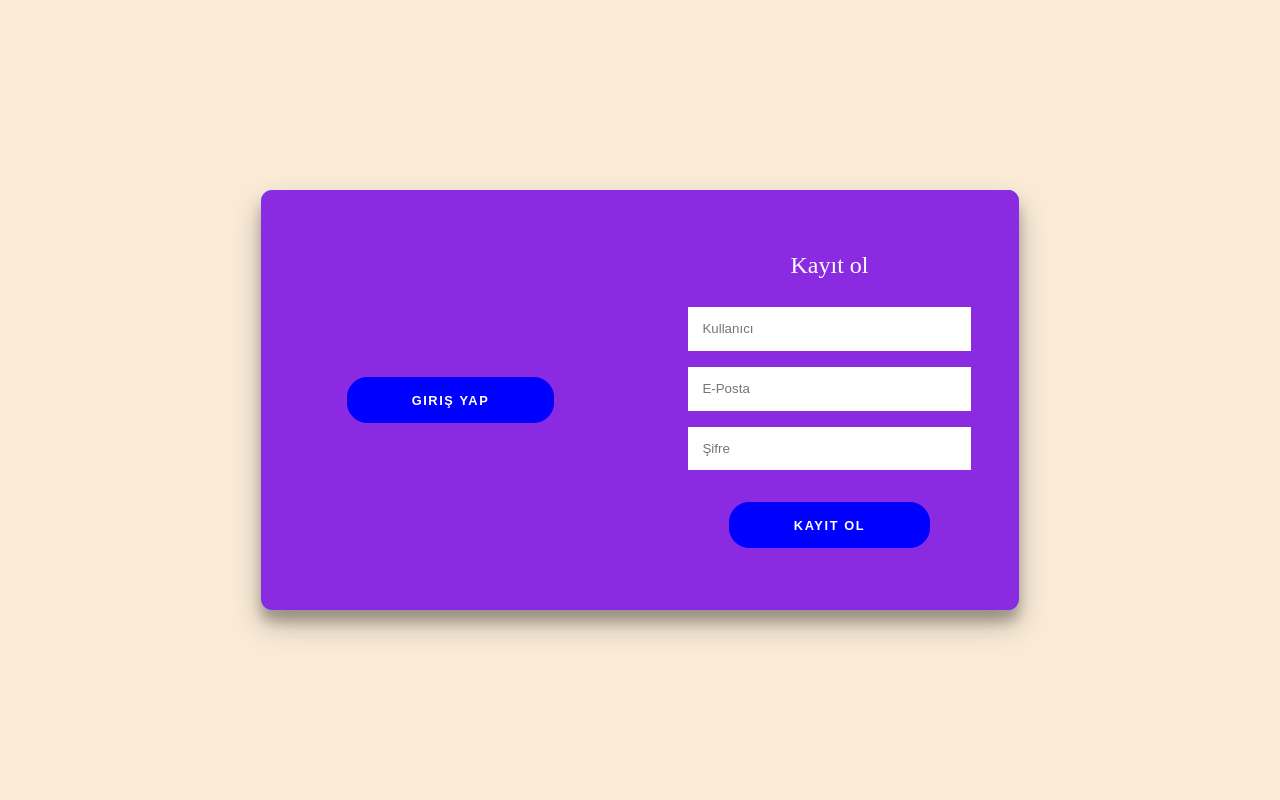
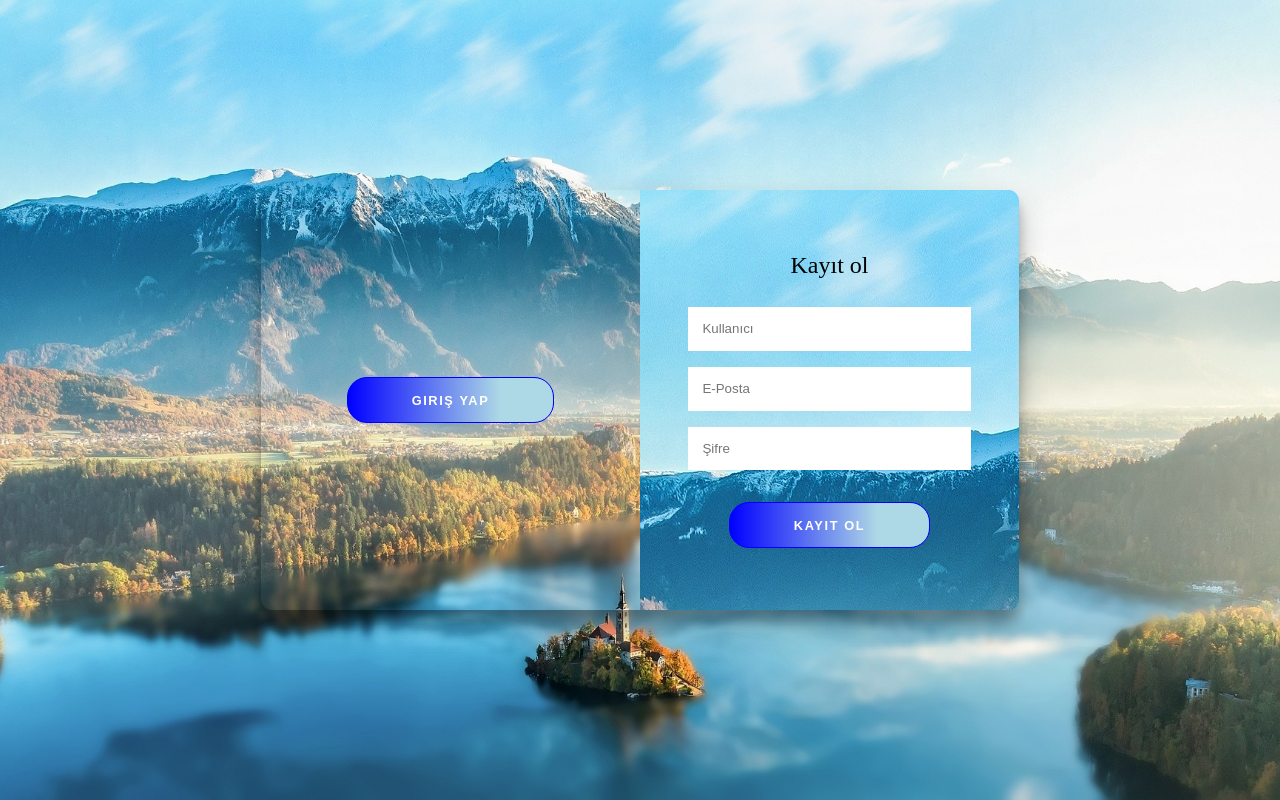
Before and after one commit to AyhanAycan/SignIn, a plain HTML site: page index.html in a window 1280 px wide. Drawn offline with Linux system fonts and the light colour scheme.

Commit message:
resim eklendi

```diff
--- a/style.css
+++ b/style.css
@@ -17,7 +17,11 @@
     box-sizing: border-box;
 }
 body{
-    background-color: antiquewhite;
+    background-color: white;
+    background-image:url(mountains.jpg);
+    background-attachment: fixed;
+    background-position: center;
+   background-size: cover;
     display: grid;
     height: 100vh;
     place-items: center;
@@ -28,16 +32,14 @@ body{
     font-weight: 300;
     margin: 0;
     margin-bottom: 1.25rem;
-    color:white;
 }
 .link{
-    color: rgb(255, 208, 0);
+    color: gray;
     font-size: 0.9rem;
     margin: 10px 0;
     text-decoration: none;
 }
 .container{
-    background-color: aqua;
     height: var(--max-height);
     width: 100%;
     max-width: var(--max-width);
@@ -97,16 +99,18 @@ body{
     transform: translateX(-100%);
 }
 .overlay{
-    background-color: blueviolet;
+
+   background-attachment: fixed;
+   background-position:center;
+   background-size: cover;
     height: 100%;
     width: 200%;
     left: -100%;
     position: relative;
     transform: translateX(0);
     transition: transform 0.6s ease-in-out;
+}
 
-
-}
 .container.right-panel-active .overlay{
     transform: translateX(50%);
 
@@ -124,6 +128,7 @@ body{
     transform: translateX(0);
     transition: transform 0.6s ease-in-out;
     width: 50%;
+
 }
 .overlay--left{
 transform: translateX(-20%);
@@ -142,6 +147,7 @@ transform: translateX(-20%);
 
 .btn{
     background-color: blue;
+    background-image: linear-gradient(90deg, blue 0%, lightblue 74%);
 border-radius: 20px;
 color: white;
 cursor:pointer ;
@@ -165,7 +171,7 @@ transition: transform 80ms ease-in;
     outline: none;
 }
 .form{
-    background-color: blueviolet;
+    background-image: url(mountains.jpg);
     display: flex;
     align-items: center;
     justify-content: center;
@@ -175,7 +181,7 @@ transition: transform 80ms ease-in;
     text-align: center;
 }
 .input{
-    background-color: rgb(255, 255, 255);
+    background-color: #fff;
     border: none;
     padding: 0.9rem 0.9rem;
     margin: 0.5rem 0;
```
Also changed, not shown: mountains.jpg (added), 3 other files.
